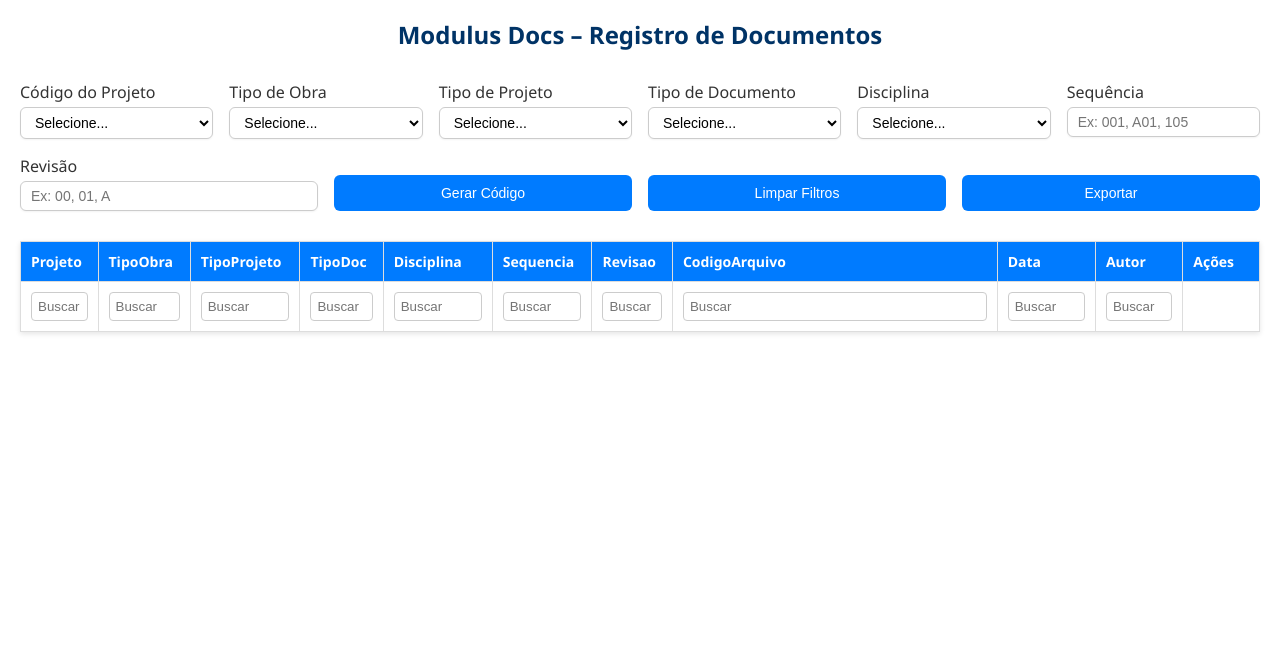
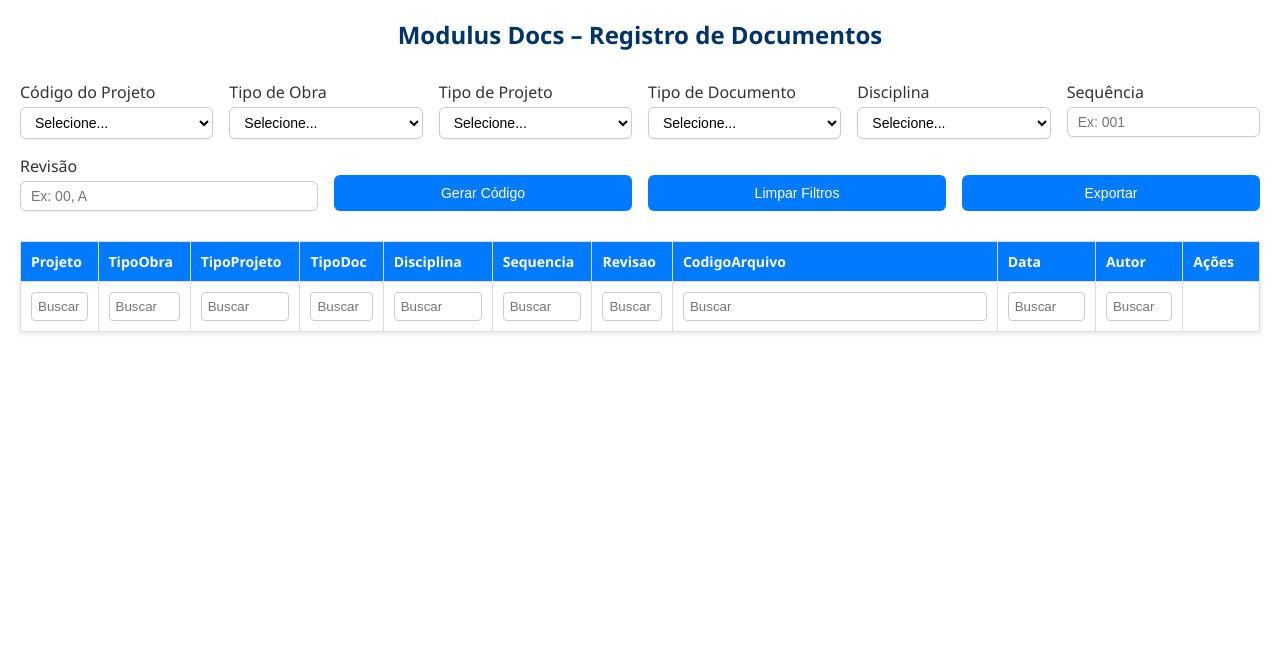
Before and after one commit to Gustavo12345-12345/modulus-docs, a website: page index.html in a window 1280 px wide. Shown: the part 82-728 px from the top of the page. Drawn offline with Linux system fonts and the light colour scheme; no server answers.

Commit message:
index.html

```diff
--- a/index.html
+++ b/index.html
@@ -194,12 +194,14 @@
 
       <div class="combo">
         <label>Sequência</label>
-        <input type="text" id="Sequencia" placeholder="Ex: 001, A01, 105">
+        <input type="text" id="Sequencia" placeholder="Ex: 001" pattern="\d{3}" maxlength="3" title="Apenas 3 números" required>
+
       </div>
 
       <div class="combo">
         <label>Revisão</label>
-        <input type="text" id="Revisao" placeholder="Ex: 00, 01, A">
+        <input type="text" id="Revisao" placeholder="Ex: 00, A" pattern="[A-Za-z0-9]{1,2}" maxlength="2" title="Até 2 caracteres alfanuméricos" required>
+
       </div>
 
       <div class="combo" style="display:flex; flex-direction:column; justify-content:flex-end;">
```
